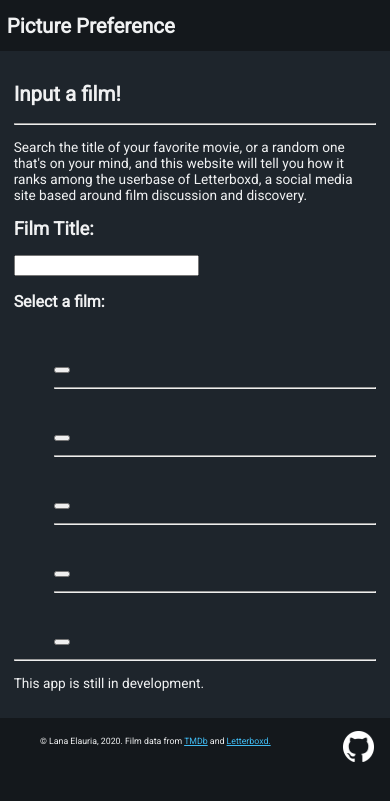
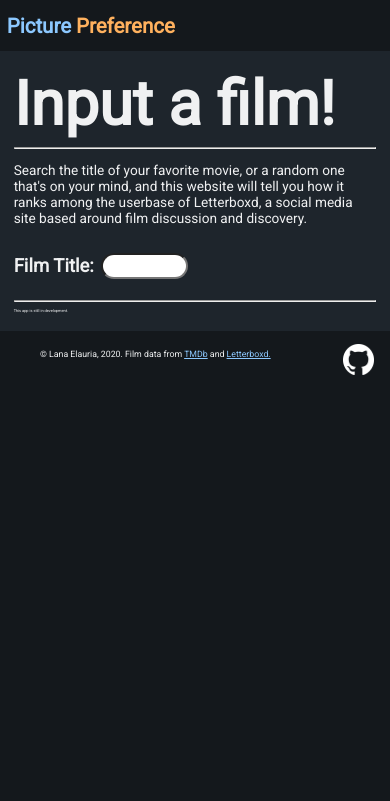
Before and after one commit to nelauria/picture_preference, a Flask app: page / in a window 390 px wide. Shown: the top 801 px of the page. Run offline with Flask 2, Linux system fonts and the light colour scheme.

Commit message:
Update styleMobile.css

```diff
--- a/picture_preference/static/styleMobile.css
+++ b/picture_preference/static/styleMobile.css
@@ -8,7 +8,7 @@
 html { color: #f0f1f2; font-family: 'Roboto'; font-size: 3.5vw}
 
 header { font-size: 3.5vw; width: 100%; height: 10%; margin: 0; padding: 0; }
-header h1 { font-size: 5.25vw }
+header h1 { font-size: 4.5rem; padding: 0; margin: 0.75vw 0 1vw 0; }
 
 body { background: #14181c; width: 100%; height: 80%; margin: 0; padding: 0; }
 
@@ -19,30 +19,50 @@ nav {
     width: 90%; height: 12.5%; margin: 0;
 }
 nav h1 { flex: auto; margin: 0; }
+.picture { color: #8cc8ff; }
+.preference { color: #ffb15e; }
 
 .content {
     background: #1e252c; height: 90%; padding: 1rem;
 }
-.content h2 { font-size: 4.75vw}
-.content form {
-    margin: 1em 0; width: 100%; height: auto;
+.content h2 { font-size: 4.75vw; display: inline-block; vertical-align: middle; margin-right: 1vw; }
+.content input {
+    padding: 0.25em; width: 20%; height: auto; display: inline-block; vertical-align: middle; font-size: inherit;
+    border-radius: 1rem; color: #14181c; padding-left: 0.5rem;
 }
+.content input:focus { outline-width: 0; }
+.content h3 { font-size: 1.2vw; }
+
+.search-results { display: none; position: relative; margin: 0 0 0 0; }
+.search-results ul { list-style: none; padding: 0.2vw 0 0.2vw 0; }
+.search-results li { margin: 1vw 0.75vw 1vw 0.75vw; }
+.search-results form { display: inline-block; vertical-align: middle; }
+.search-results button {
+    border: none; background-color: inherit; padding: 1vw 0.75vw; color: inherit; font-size: 1.5vw; cursor: pointer;
+    display: inline-block; vertical-align: middle;
+}
+.search-results img { display: inline-block; width: 4.5vw; height: auto; margin: 0 1vw 0 2vw; vertical-align: middle; }
 
 .stats {
     background: inherit; padding: 1rem; color: #14181c; text-align: center;
     display: flex; flex-direction: column; justify-content: center; margin: auto;
 }
 .stats > div {
-    width: 80%; height: 80%; padding: 1rem 0.5rem 1rem 0.5rem;
+    width: 80%; height: 11vw; padding: 1rem 0.5rem 1rem 0.5rem;
     margin: 10px 0 10px 0; vertical-align: middle; border-radius: 1rem;
 }
 .stats h1 { font-size: 4.75vw }
 .rank { background: #adedff }
 .obscurity { background: #ffb15e }
 
+#dev-statement { font-size: 1vw; }
+
 footer {
     width: 100%; height: 10%; background: #14181c; padding: 0; margin: 0;
 }
 footer ul { list-style: none; }
 footer li { display: inline; font-size: 2.25vw; }
-footer .github-logo { width: 8vw; height: auto; float: right; margin: 0 4vw 0 0; }
+footer a { color: #8cc8ff; }
+footer .github-logo {
+    width: 8vw; height: auto; float: right; margin: 0 4vw 0 0;
+}
```
